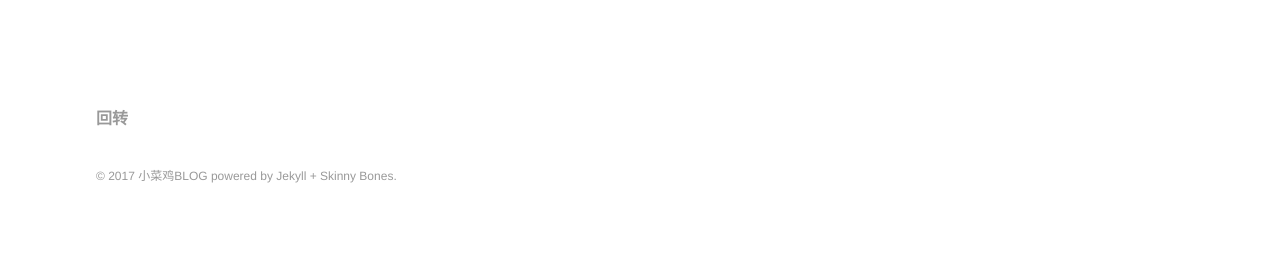
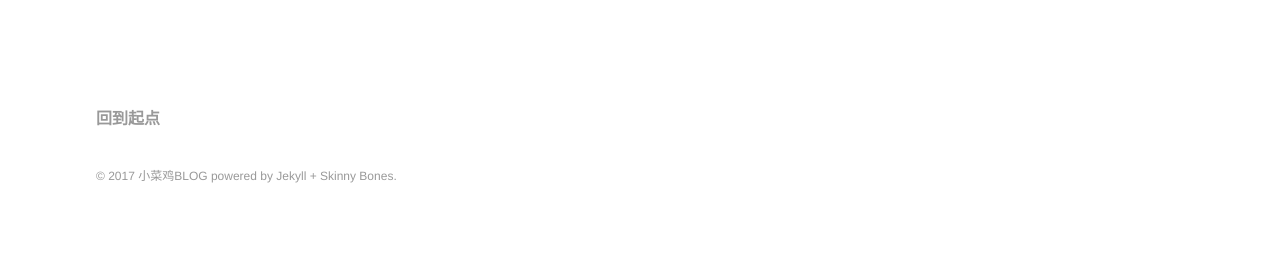
Before and after one commit to Chen-Jia-lin/161013039.github.io, a Jekyll site: the page built from index.md, in a window 1280 px wide. Shown: the part 730-989 px from the top of the page. Built offline with Jekyll 4.4.1, drawn with Linux system fonts in a browser that asks for light colours.

Commit message:
Update footer.yml

```diff
--- a/_data/footer.yml
+++ b/_data/footer.yml
@@ -1,4 +1,4 @@
 # Footer navigation links
 
-- title: 回转
-  url: https://161013039.github.io/
+- title: 回到起点
+  url: https://chen-jia-lin.github.io/
```
